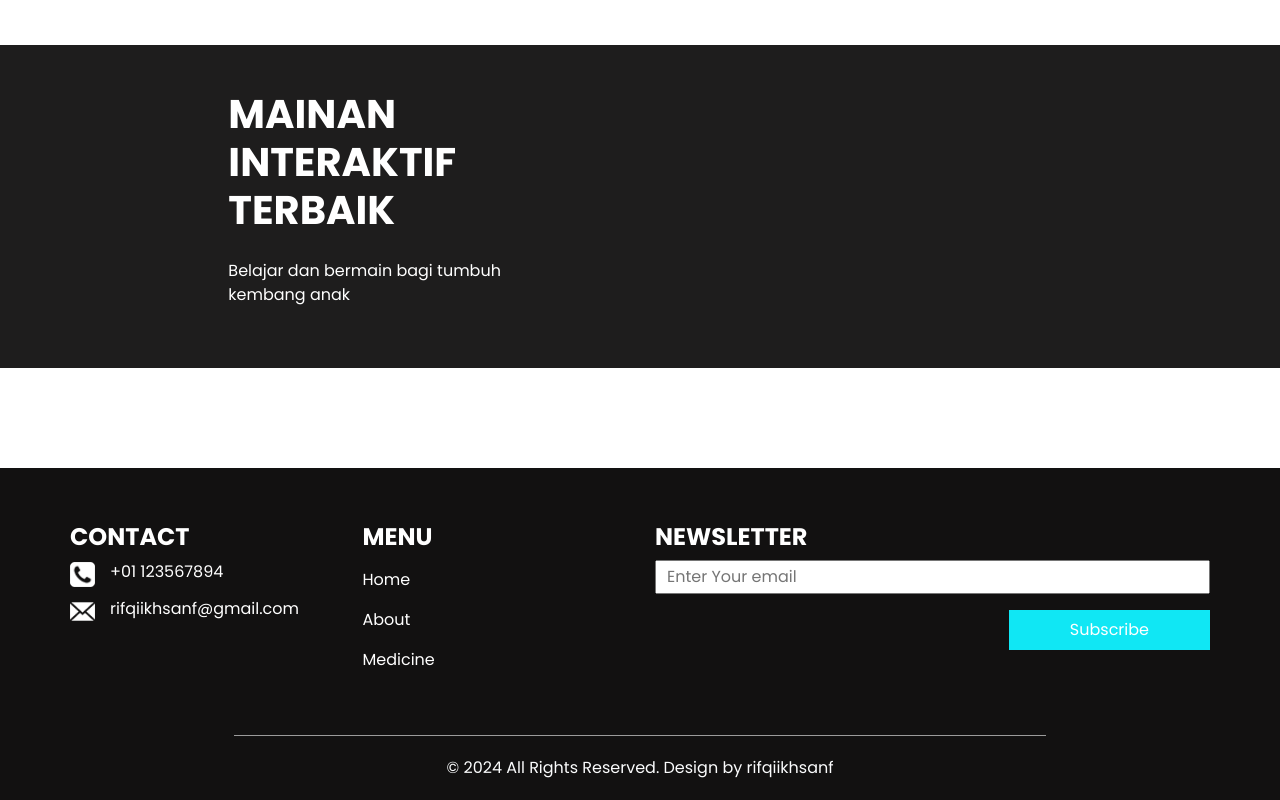
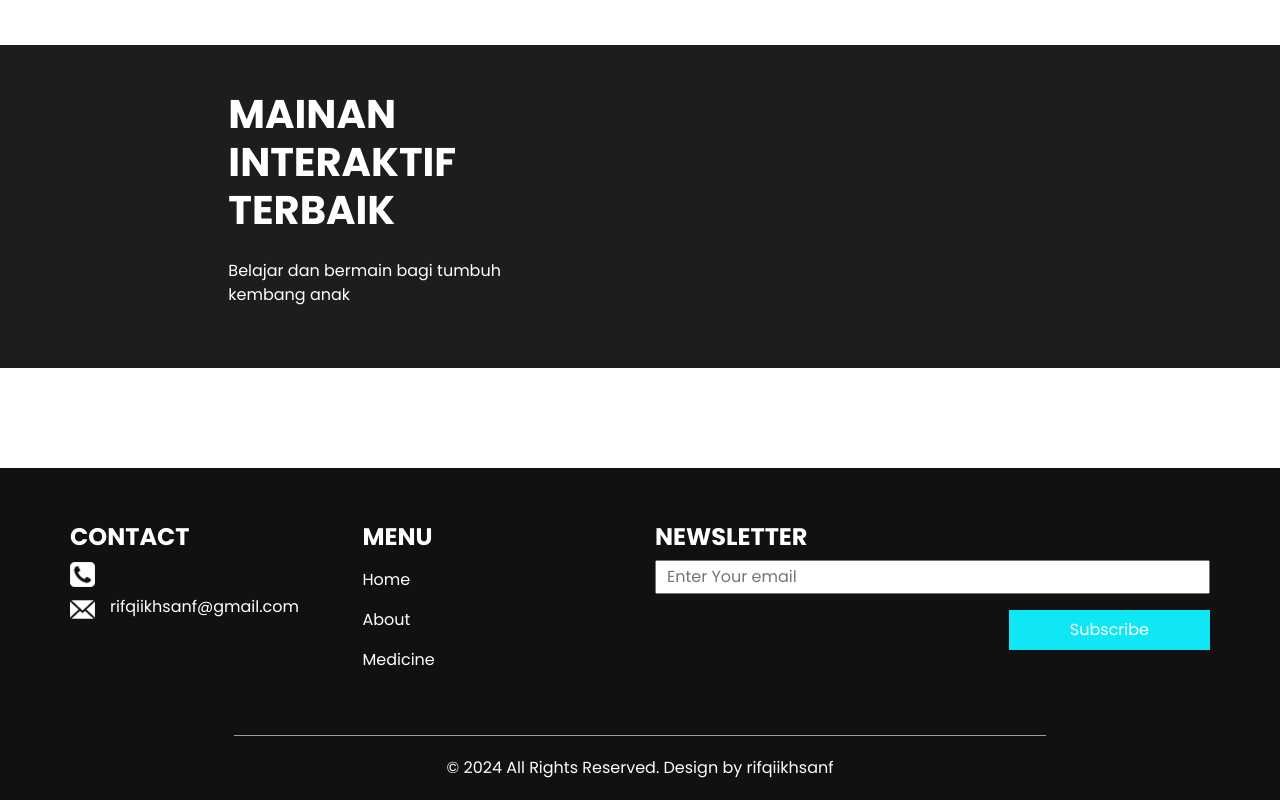
Before and after one commit to rifqiikhsanf/rifqiikhsanf.github.io, a plain HTML site: page news.html in a window 1280 px wide. Shown: the part 1532-2332 px from the top of the page. Drawn offline with nearby package versions, Linux system fonts and the light colour scheme.

Commit message:
Update news.html

```diff
--- a/news.html
+++ b/news.html
@@ -373,9 +373,7 @@
                 <img src="images/telephone-symbol-button.png" alt="">
               </div>
               <div class="detail-box">
-                <h6>
-                  +01 123567894
-                </h6>
+
               </div>
             </div>
             <div class="box">
```
